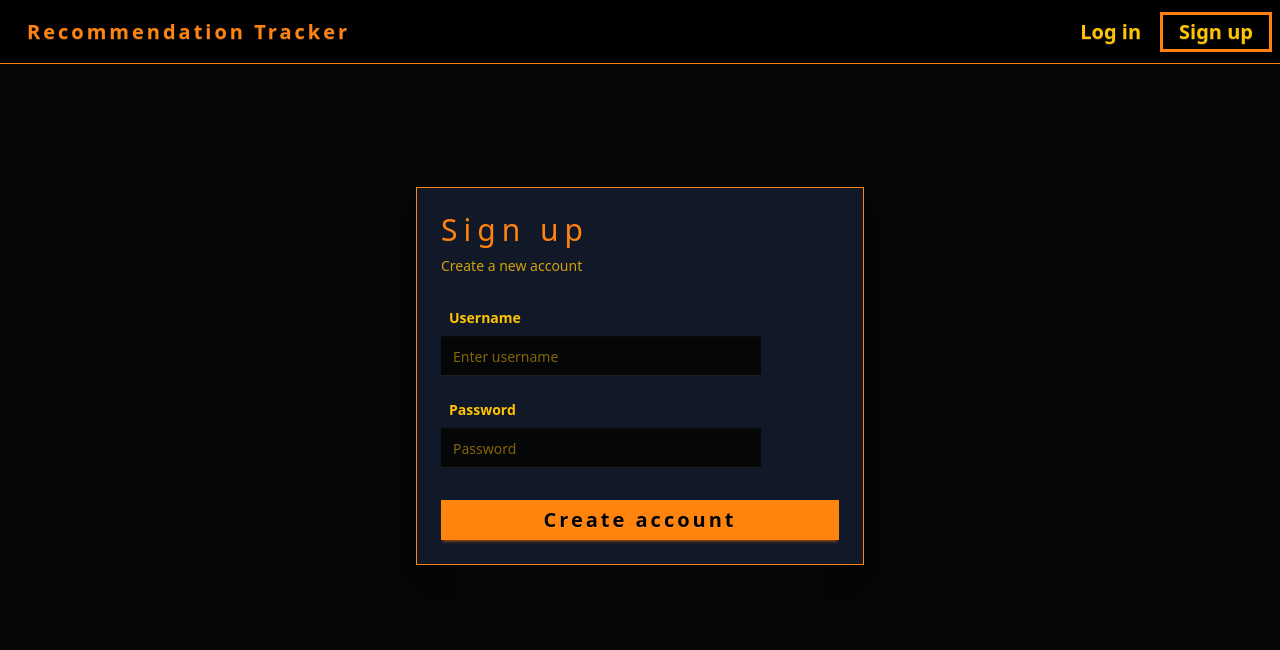
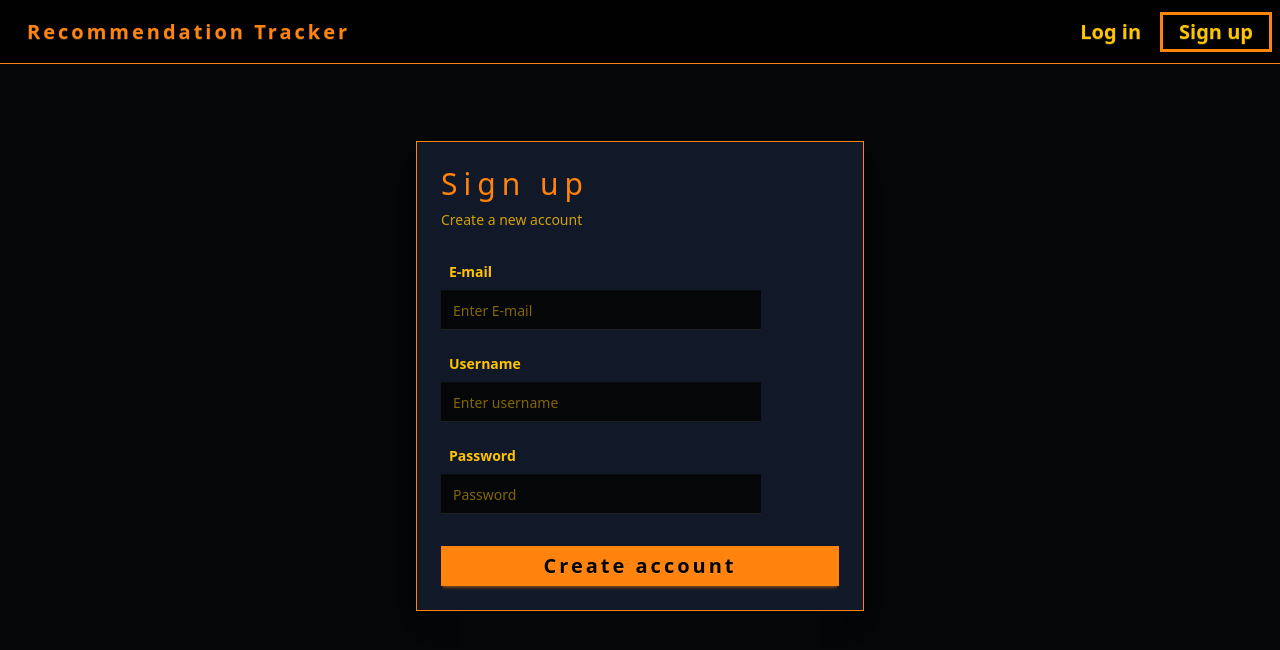
Before and after one commit to PratiAmalden/Recommendation-Tracker, a React (Vite) app in the folder frontend/: page /signup in a window 1280 px wide. Shown: the top 650 px of the page. Built offline with nearby package versions, Linux system fonts and the light colour scheme; no server answers; a web font is replaced by a local one.

Commit message:
adding Email UI

```diff
--- a/frontend/src/components/SignupPage.jsx
+++ b/frontend/src/components/SignupPage.jsx
@@ -4,6 +4,7 @@ import { useAuth } from "../hooks/AuthContext";
 
 export default function SignupPage() {
     const [form, setForm] = useState({
+        email:"",
         username: "",
         password: "",
     });
@@ -19,15 +20,17 @@ export default function SignupPage() {
           setError(null);
           setIsSubmitting(true);
 
+          const email = form.email.trim();
           const username = form.username.trim();
           const password = form.password;
 
-          if (!username || !password) {
-            setError("Username and password are required");
+
+          if (!email || !username || !password) {
+            setError("Email,username and password are required");
             return;
           }
 
-          await signUp(username, password);
+          await signUp(email,username, password);
 
           navigate("/");
         } catch (err) {
@@ -41,7 +44,7 @@ export default function SignupPage() {
         }
     }
 
-    const allowedNames = ["username", "password"];
+    const allowedNames = ["email","username", "password"];
 
     const onChange = (e) => {
         const { name, value } = e.target;
@@ -64,6 +67,23 @@ export default function SignupPage() {
                 Create a new account
               </p>
               <form onSubmit={submit} className="space-y-4">
+
+                <div className="form-field form-control">
+                  <label
+                  htmlFor="email"
+                  className="label text-sm font-semibold text-accent m-2 block">
+                    E-mail
+                  </label>
+                  <input
+                  id="email"
+                  name = "email"
+                  placeholder="Enter E-mail"
+                  type = "text"
+                  value={form.email}
+                  onChange={onChange}
+                  className="input input-bordered text-accent"/>
+                </div>
+
                 <div className="form-field form-control">
                   <label
                     htmlFor="username"
@@ -98,6 +118,8 @@ export default function SignupPage() {
                     className="input input-bordered text-accent"
                   />
                 </div>
+
+
                 {error && (
                   <p className="error-message text-sm text-error mt-1">
                     {error}
```
